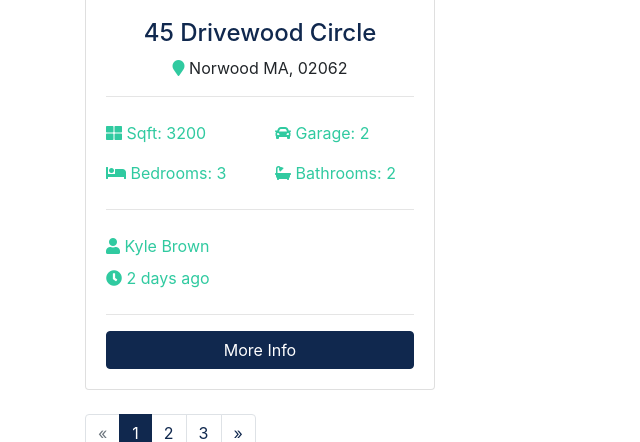
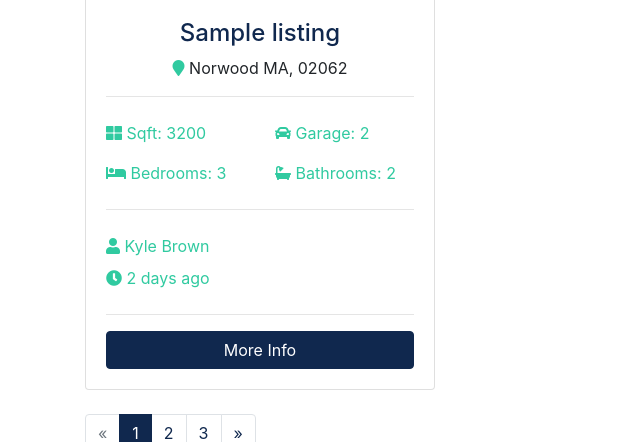
Before and after one commit to Marczu/DjangoHouseProject, a Django app: page /listings/ in a window 1280 px wide. Shown: the part 710-1152 px from the top of the page, without its empty margins (0-640 px from the left). Run offline with Django 3.2, Linux system fonts and the light colour scheme; tables that the repository leaves empty hold one stand-in row (values such as "Sample post"); some libraries are stand-ins or nearby versions.

Commit message:
Change html to fetch data from listings

```diff
--- a/templates/listings/listings.html
+++ b/templates/listings/listings.html
@@ -43,7 +43,7 @@
                     </div>
                     <div class="card-body">
                       <div class="listing-heading text-center">
-                        <h4 class="text-primary">45 Drivewood Circle</h4>
+                        <h4 class="text-primary">{{ listing.title }}</h4>
                         <p>
                           <i class="fas fa-map-marker text-secondary"></i> Norwood MA, 02062</p>
                       </div>
```
